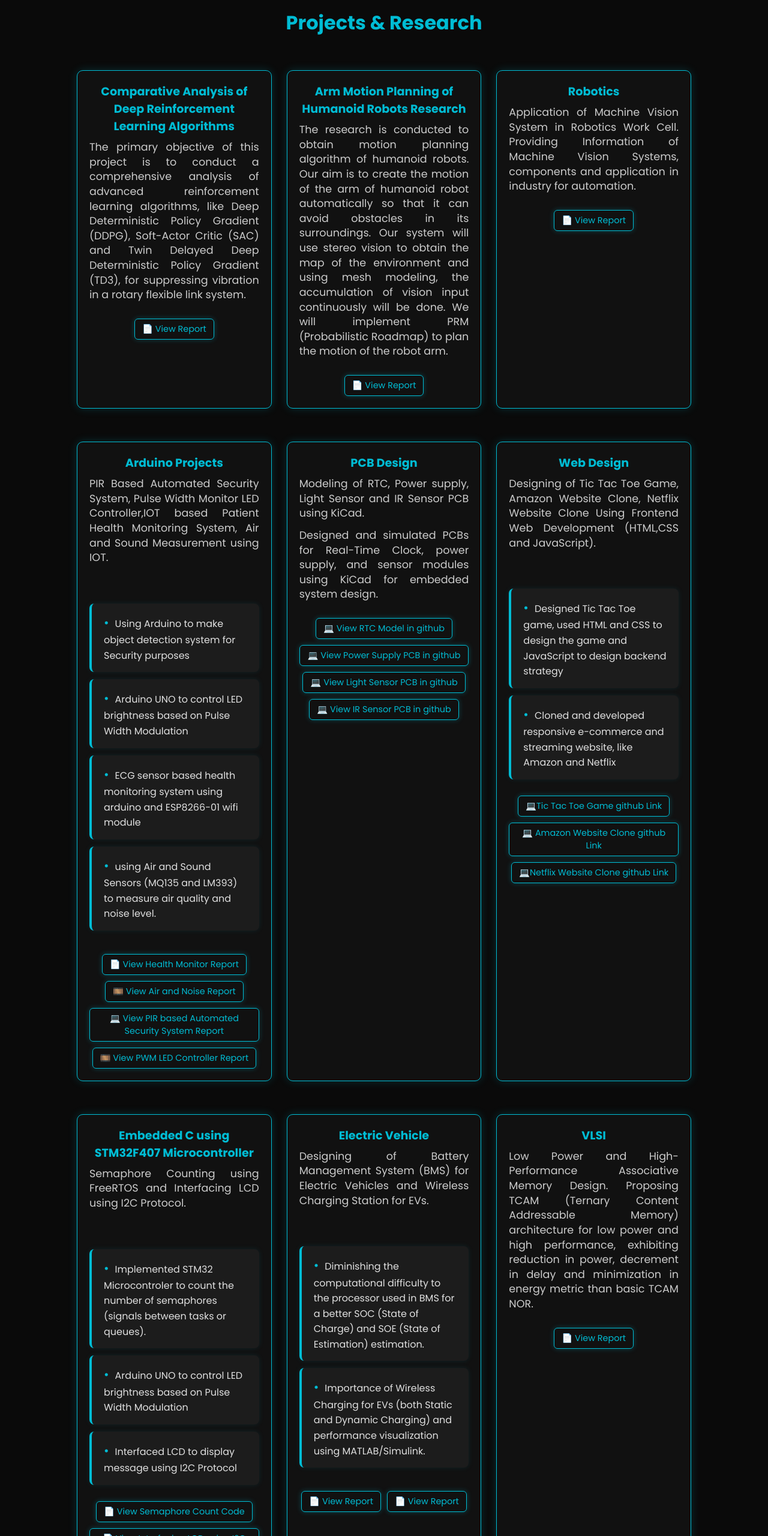
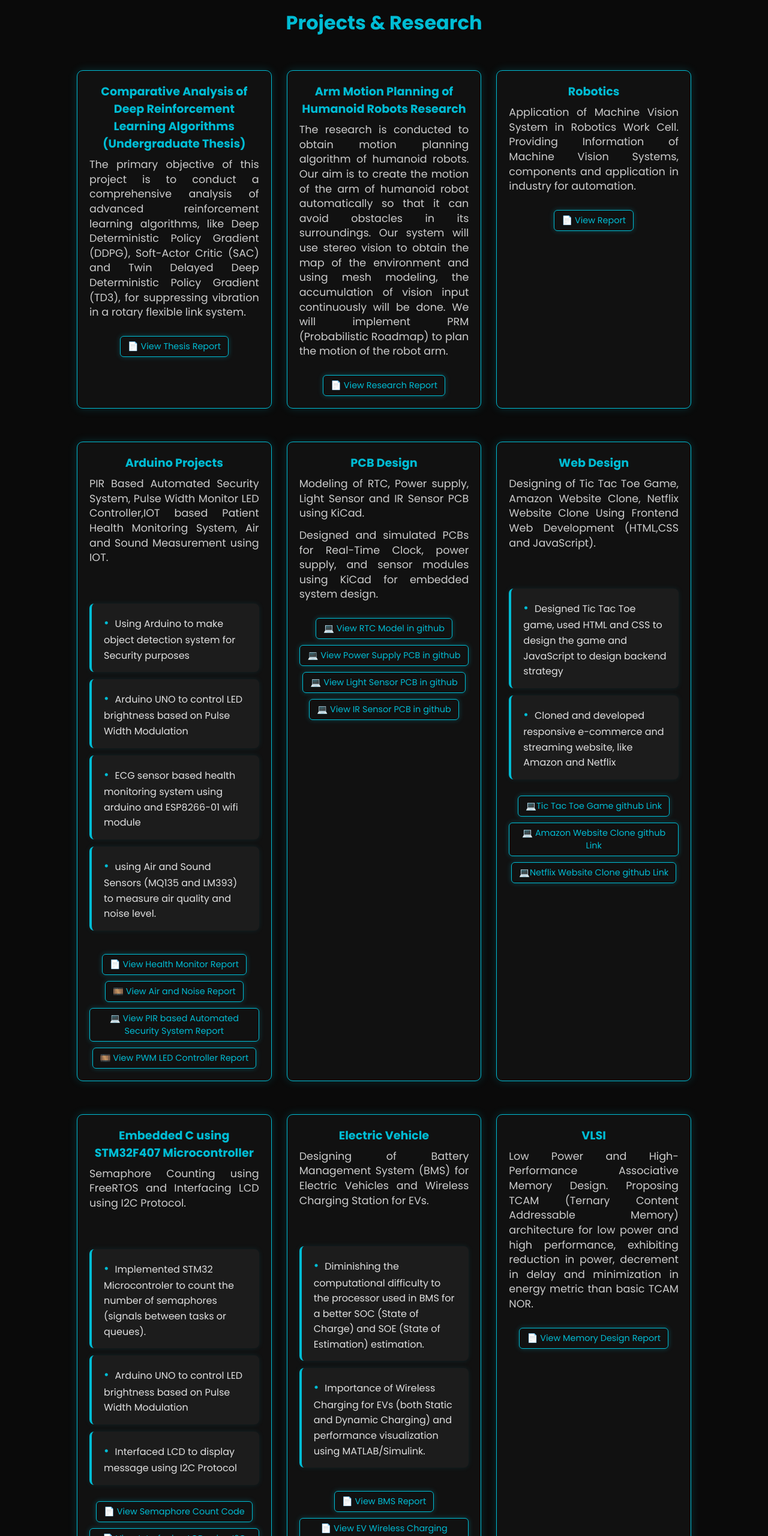
Before and after one commit to optimusprime1221/Sohan_CPD_Portfolio, a plain HTML site: page index.html in a window 1280 px wide. Shown: the part 3700-6260 px from the top of the page at 60% size. Drawn offline with nearby package versions, Linux system fonts and the light colour scheme.

Commit message:
changes to project section

```diff
--- a/index.html
+++ b/index.html
@@ -143,14 +143,14 @@
     <h2>Projects & Research</h2>
     <div class="project-grid">
       <div class="project-card">
-        <h3>Comparative Analysis of Deep Reinforcement Learning Algorithms</h3>
+        <h3>Comparative Analysis of Deep Reinforcement Learning Algorithms (Undergraduate Thesis)</h3>
         <p>The primary objective of this project is to conduct a comprehensive analysis of advanced
           reinforcement learning algorithms, like Deep Deterministic Policy Gradient (DDPG),
           Soft-Actor Critic (SAC) and Twin Delayed Deep Deterministic Policy Gradient (TD3),
           for suppressing vibration in a rotary flexible link system.
         </p>
         <div class="project-links" data-aos="fade-up" data-aos-delay="150">
-          <a href="docs/thesis.pdf" target="_blank" class="btn-project">📄 View Report</a>
+          <a href="docs/thesis.pdf" target="_blank" class="btn-project">📄 View Thesis Report</a>
         </div>
       </div>
       <div class="project-card">
@@ -163,7 +163,7 @@
           to plan the motion of the robot arm.
         </p>
         <div class="project-links" data-aos="fade-up" data-aos-delay="150">
-          <a href="docs/IJNRD2306243.pdf" target="_blank" class="btn-project">📄 View Report</a>
+          <a href="docs/IJNRD2306243.pdf" target="_blank" class="btn-project">📄 View Research Report</a>
         </div>
       </div>
       <div class="project-card">
@@ -241,8 +241,8 @@
             </ul>
         </p>
         <div class="project-links" data-aos="fade-up" data-aos-delay="150">
-          <a href="docs/ev bms.pdf" target="_blank" class="btn-project">📄 View Report</a>
-          <a href="docs/EV wireless charging.pdf" target="_blank" class="btn-project">📄 View Report</a>
+          <a href="docs/ev bms.pdf" target="_blank" class="btn-project">📄 View BMS Report</a>
+          <a href="docs/EV wireless charging.pdf" target="_blank" class="btn-project">📄 View EV Wireless Charging Report</a>
         </div>
       </div>
       <div class="project-card">
@@ -252,7 +252,7 @@
           decrement in delay and minimization in energy metric than basic TCAM NOR.
         </p>
         <div class="project-links" data-aos="fade-up" data-aos-delay="150">
-          <a href="docs/VLSI.pdf" target="_blank" class="btn-project">📄 View Report</a>
+          <a href="docs/VLSI.pdf" target="_blank" class="btn-project">📄 View Memory Design Report</a>
         </div>
       </div>
     </div>
```
